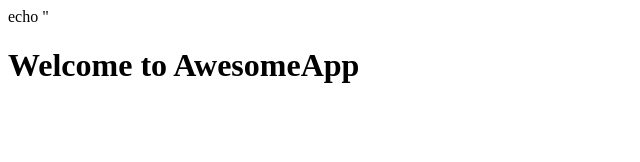
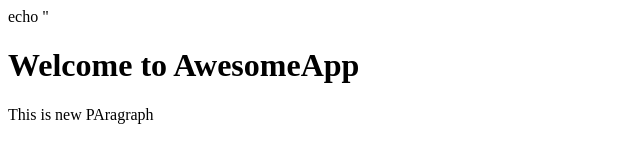
Before and after one commit to cutenans/devops, a plain HTML site: page index.html in a window 1280 px wide. Shown: the whole page, without its empty margins (0-640 px from the left). Drawn offline with Linux system fonts and the light colour scheme.

Commit message:
Updated index.html with a new paragraph

```diff
--- a/index.html
+++ b/index.html
@@ -7,5 +7,6 @@ echo "<!DOCTYPE html>
 		</head>
 		<body>
 			<h1> Welcome to AwesomeApp </h1>
+			<p> This is new PAragraph <p>
 		</body>
 	</html>
```
